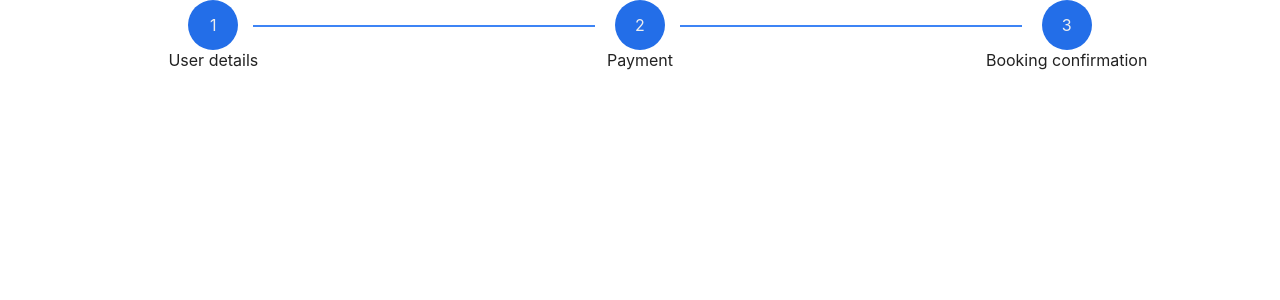
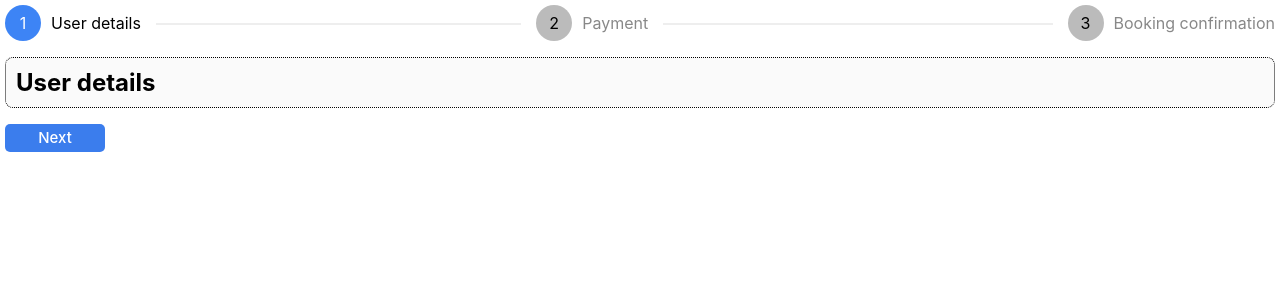
Before and after one commit to vikrantaroraa/canary-design, a React (Vite) app: page / in a window 1280 px wide. Shown: the top 300 px of the page. Built offline with nearby package versions, Linux system fonts and the light colour scheme.

Commit message:
feat: completed implementation of Steps component

```diff
--- a/src/components/Steps/index.module.css
+++ b/src/components/Steps/index.module.css
@@ -1,23 +1,18 @@
+.steps {
+  padding: 5px;
+  width: 100%;
+}
 .steps-container {
   display: flex;
-  width: 100%;
-  justify-content: space-between;
+  gap: 15px;
+  /* background-color: lightblue; */
 }
 /* The line gets stretched to the next element which can be seen by giving the border and background color.
 See why the line gets stretched out of its parent component i.e "steps-and-line" */
 .steps-and-line {
-  flex: 1;
-  position: relative;
+  display: flex;
+  gap: 15px;
   /* background-color: lightyellow; */
-  /* border: 1px dotted; */
-}
-
-.line {
-  border: 1px solid;
-  position: absolute;
-  top: calc(50% - 10px);
-  left: calc(50% + 40px);
-  width: calc(100% - 85px);
 }
 
 .steps-info {
@@ -25,16 +20,30 @@ See why the line gets stretched out of its parent component i.e "steps-and-line"
   justify-content: center;
   align-items: center;
   display: flex;
-  flex-direction: column;
-  /* background-color: grey; */
+  gap: 10px;
+  white-space: nowrap;
+  width: auto;
+}
+
+.line-container {
+  position: relative;
+  flex: 2;
+  text-align: center;
+}
+
+.line {
+  border: 1px solid;
+  position: absolute;
+  top: calc(50%);
+  width: 100%;
 }
 
 .circle {
   display: flex;
   justify-content: center;
   align-items: center;
-  height: 50px;
-  width: 50px;
+  height: 36px;
+  width: 36px;
   border-radius: 100%;
 }
 
@@ -79,3 +88,17 @@ when we move to the next step*/
 .step-done .line {
   border-color: #3d84f5;
 }
+
+.navigation-buttons {
+  margin-top: 1rem;
+  display: flex;
+  gap: 0.5rem;
+}
+
+.steps-content {
+  border-radius: 8px;
+  margin-top: 1rem;
+  padding: 10px;
+  border: 1px dotted;
+  background-color: rgba(0, 0, 0, 0.02);
+}
--- a/src/components/Steps/index.tsx
+++ b/src/components/Steps/index.tsx
@@ -1,26 +1,80 @@
-import React from "react";
+import React, { ReactNode, useState } from "react";
+import { Button } from "src/components/Button";
 import styles from "src/components/Steps/index.module.css";
+import DummyComponent1 from "src/components/dummy-components/Component1";
 
+function UserDetails() {
+  return <h2>User details</h2>;
+}
+
+function Payment() {
+  return <h2>Payment information</h2>;
+}
+
+function Confirmation() {
+  return <h2>Booking is confirmed</h2>;
+}
+
+export interface StepsDataProps {
+  // key: string;
+  title: string;
+  content: ReactNode;
+}
 export interface StepsProps {
-  steps: string[];
+  steps: StepsDataProps[];
 }
 
 function Steps({ steps }: StepsProps) {
+  const [activeStep, setActiveStep] = useState(0);
   return (
+    <div className={styles["steps"]}>
       <div className={styles["steps-container"]}>
-      {steps.map((step, index) => {
+        {steps.map(({ title: stepLabel }, index) => {
           return (
             <div
-            className={`${styles["steps-and-line"]} ${styles["step-inactive"]} ${styles["step-active"]} ${styles["step-done"]}`}
+              key={index}
+              className={`${styles["steps-and-line"]} ${
+                activeStep === index
+                  ? styles["step-active"]
+                  : activeStep > index
+                  ? styles["step-done"]
+                  : styles["step-inactive"]
+              }`}
+              style={{
+                flex: index < steps.length - 1 ? "100%" : "auto",
+              }}
             >
               <div className={styles["steps-info"]}>
                 <div className={styles["circle"]}>{index + 1}</div>
-              <div className={styles["label"]}>{step}</div>
+                <div className={styles["label"]}>{stepLabel}</div>
               </div>
-            {index < steps.length - 1 && <div className={styles["line"]}></div>}
+              {index < steps.length - 1 && (
+                <div className={styles["line-container"]}>
+                  <div className={styles["line"]}></div>
+                </div>
+              )}
             </div>
           );
         })}
+      </div>
+      <div className={styles["steps-content"]}>{steps[activeStep].content}</div>
+      <div className={styles["navigation-buttons"]}>
+        <Button
+          type="fill"
+          onClick={() => {
+            if (activeStep !== steps.length - 1)
+              return setActiveStep(activeStep + 1);
+            alert("Do Something Magical!");
+          }}
+        >
+          {activeStep === steps.length - 1 ? "Finish" : "Next"}
+        </Button>
+        {activeStep !== 0 && (
+          <Button onClick={() => setActiveStep(activeStep - 1)}>
+            Previous
+          </Button>
+        )}
+      </div>
     </div>
   );
 }
@@ -28,6 +82,19 @@ function Steps({ steps }: StepsProps) {
 export { Steps };
 
 export const ExampleSteps = () => {
-  const steps = ["User details", "Payment", "Booking confirmation"];
+  const steps = [
+    {
+      title: "User details",
+      content: <UserDetails />,
+    },
+    {
+      title: "Payment",
+      content: "Second-content",
+    },
+    {
+      title: "Booking confirmation",
+      content: <DummyComponent1 />,
+    },
+  ];
   return <Steps steps={steps} />;
 };
```
Lines whose indentation alone changed are shown as unchanged.
